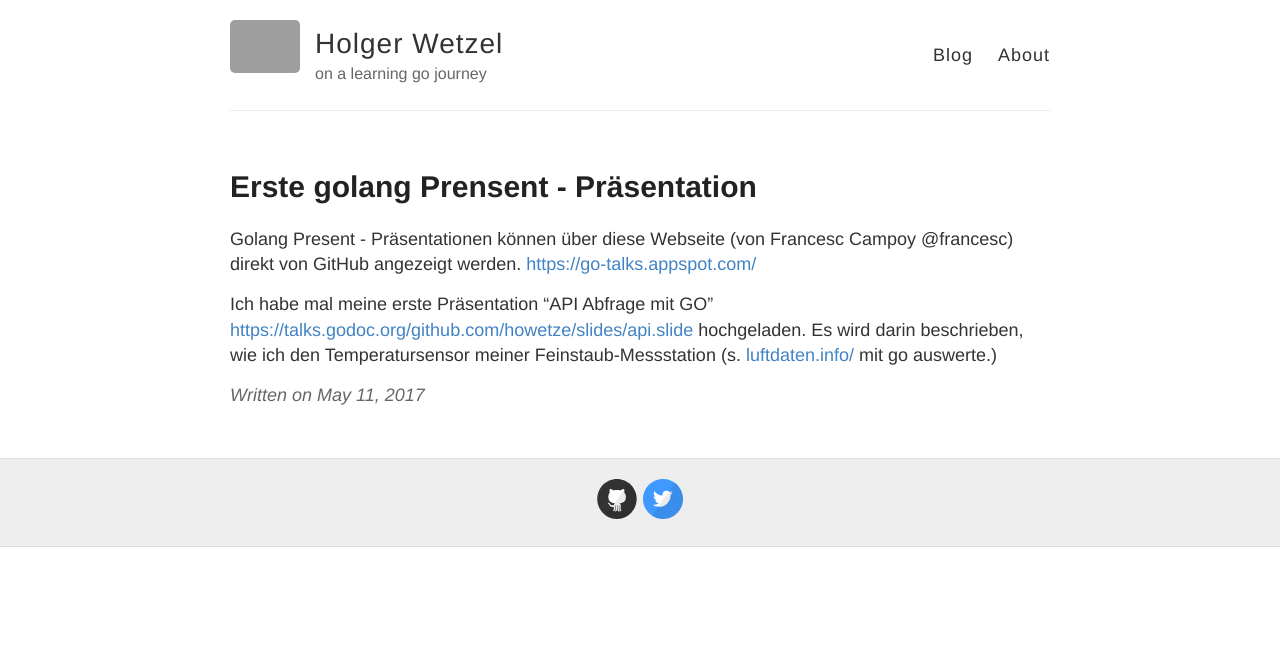
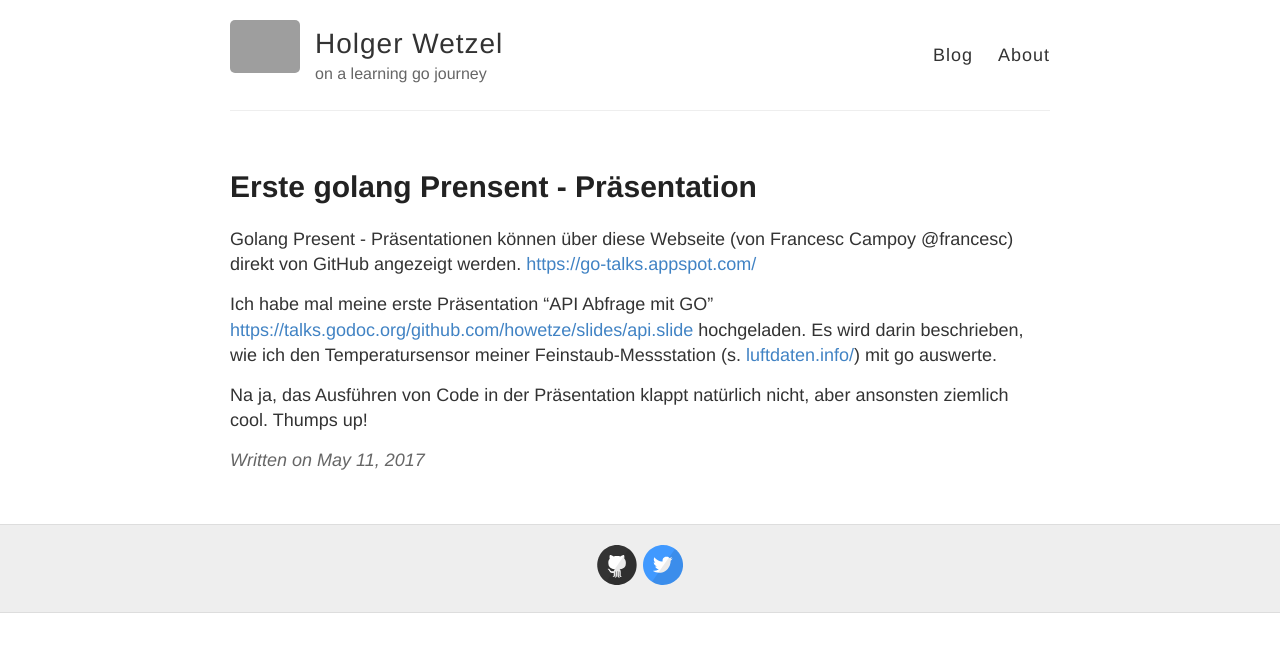
Before and after one commit to howetze/howetze.github.io, a Jekyll site: the page built from _posts/2017-5-11-Golang Present.md, in a window 1280 px wide. Shown: the top 652 px of the page. Built offline with Jekyll 4.4.1, drawn with Linux system fonts in a browser that asks for light colours; grey boxes are pictures that could not be loaded.

Commit message:
Change Post

```diff
--- a/_posts/2017-5-11-Golang Present.md
+++ b/_posts/2017-5-11-Golang Present.md
@@ -8,4 +8,6 @@ Golang Present - Präsentationen können über diese Webseite (von Francesc Camp
 
 Ich habe mal meine erste Präsentation "API Abfrage mit GO"
 [https://talks.godoc.org/github.com/howetze/slides/api.slide](https://talks.godoc.org/github.com/howetze/slides/api.slide) hochgeladen.
-Es wird darin beschrieben, wie ich den Temperatursensor meiner Feinstaub-Messstation (s. [luftdaten.info/](luftdaten.info/) mit go auswerte.)
+Es wird darin beschrieben, wie ich den Temperatursensor meiner Feinstaub-Messstation (s. [luftdaten.info/](luftdaten.info/)) mit go auswerte.
+
+Na ja, das Ausführen von Code in der Präsentation klappt natürlich nicht, aber ansonsten ziemlich cool. Thumps up!
```
